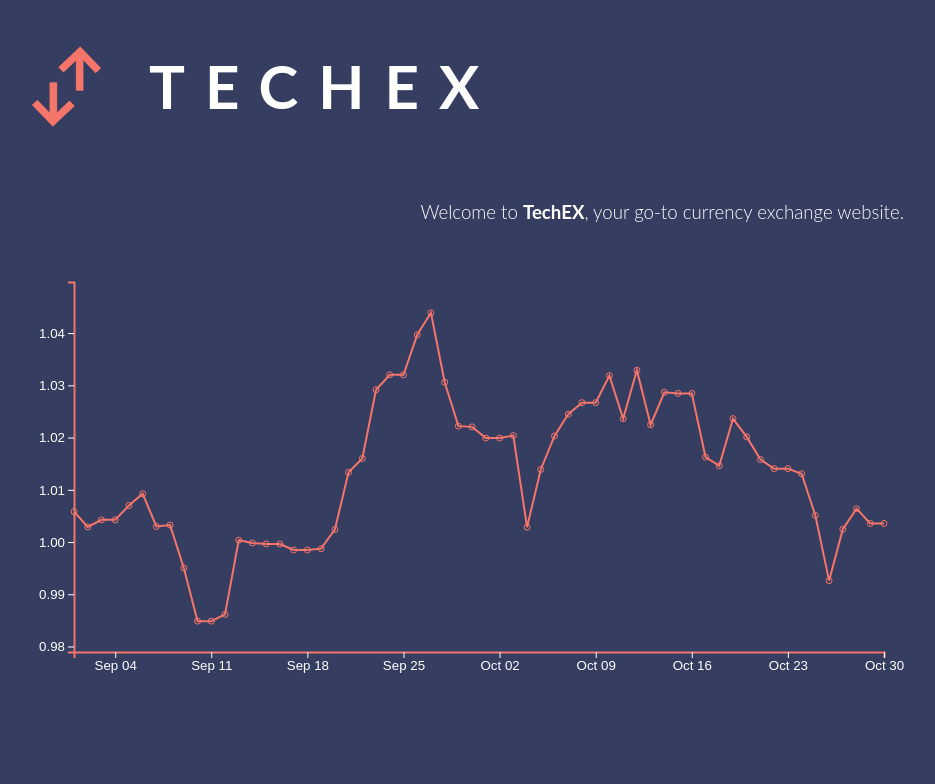
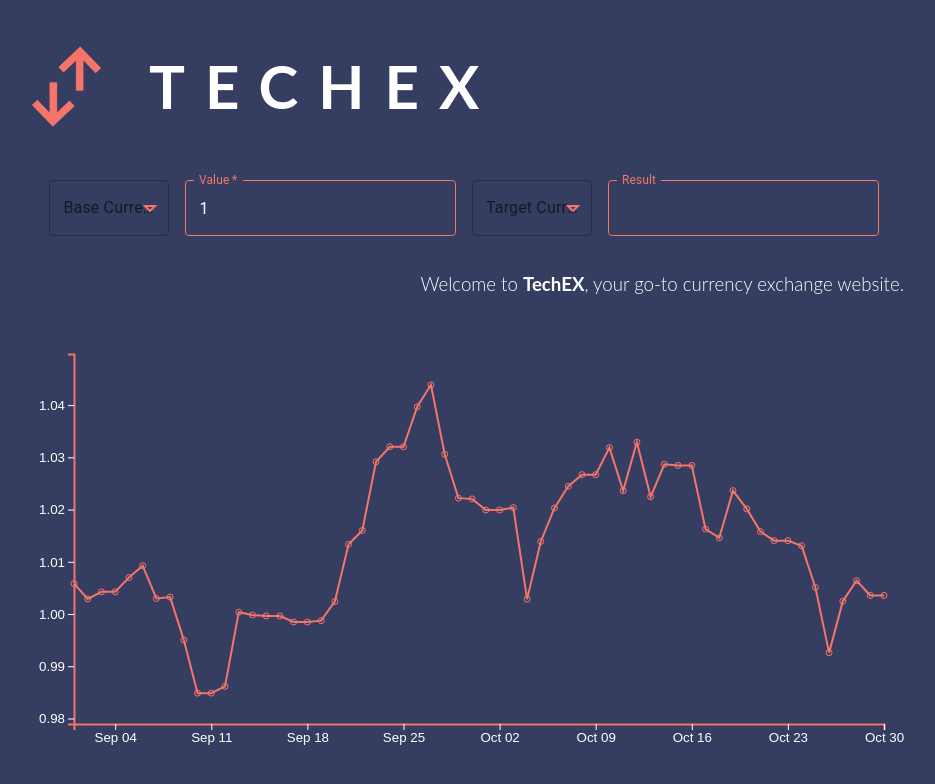
Before and after one commit to scottjanssen/TechEx, a React (Create React App) app in the folder react/: page / in a window 1280 px wide. Shown: the top 784 px of the page, without its empty margins (176-1111 px from the left). Built offline with nearby package versions, Linux system fonts and the light colour scheme.

Commit message:
dropdowns so far

```diff
--- a/react/package.json
+++ b/react/package.json
@@ -3,6 +3,9 @@
   "version": "0.1.0",
   "private": true,
   "dependencies": {
+    "@emotion/react": "^11.10.5",
+    "@emotion/styled": "^11.10.5",
+    "@mui/material": "^5.10.13",
     "@testing-library/jest-dom": "^5.16.5",
     "@testing-library/react": "^13.4.0",
     "@testing-library/user-event": "^13.5.0",
--- a/react/src/MainPage.js
+++ b/react/src/MainPage.js
@@ -1,6 +1,7 @@
 import { useState, useEffect } from "react";
 
 import HistoricalChart from "./components/HistoricalChart"
+import Dropdown from "./components/Dropdown";
 
 const MainPage = () => {
   const base = 'USD',
@@ -85,6 +86,12 @@ const MainPage = () => {
 
   return (
     <>
+      <div className='dropdown'>
+        <Dropdown.baseDropdown/>
+        <Dropdown.baseValue/>
+        <Dropdown.targetDropdown/>
+        <Dropdown.targetValue/>
+      </div>
       <div className='container'>
         <p style={ { textAlign: 'right' } }>
           Welcome to <strong>TechEX</strong>, your go-to currency exchange website.
--- /dev/null
+++ b/react/src/components/Dropdown.js
@@ -0,0 +1,110 @@
+import * as React from 'react';
+import InputLabel from '@mui/material/InputLabel';
+import Select from '@mui/material/Select';
+import FormControl from '@mui/material/FormControl';
+import MenuItem from '@mui/material/MenuItem';
+import Box from '@mui/material/Box';
+import TextField from '@mui/material/TextField';
+
+
+const Dropdown = {
+    baseDropdown: function baseDropdown() {
+        const handleChange = (event) => {
+            var value = event.target.value;
+        };
+    return (
+        <FormControl required sx={{ m: 1, minWidth: 120 }}>
+            <InputLabel id="demo-simple-select-required-label">Base Currency</InputLabel>
+            <Select
+            variant="outlined"
+            labelId="base-currency-select-required-label"
+            id="base-currency"
+            onChange={handleChange}
+            >
+            <MenuItem value="">
+                <em>None</em>
+            </MenuItem>
+            </Select>
+        </FormControl>
+    );
+    }
+
+    , baseValue: function baseValue() {
+        const handleChange = (event) => {
+            var value = event.target.value;
+        };
+    return (
+    <Box
+      component="form"
+      sx={{'& .MuiTextField-root': { m: 1, width: '25ch' },}}
+      noValidate
+      autoComplete="off"
+    >
+      <div>
+        <TextField
+          required
+          id="outlined-required"
+          label="Value"
+          defaultValue="1"
+          onChange={handleChange}
+          InputLabelProps={{style: { color: '#f5756b' },}}
+          inputProps={{ style: { color: "white" } }}
+          sx={{"& .MuiOutlinedInput-root": {"& > fieldset": { borderColor: "#f5756b" },},}}
+          variant="outlined"
+        />
+       </div>
+    </Box>
+    );
+    }
+
+    , targetDropdown: function targetDropdown() {
+        const handleChange = (event) => {
+            var value = event.target.value;
+        };
+    return (
+        <FormControl required sx={{ m: 1, minWidth: 120 }}>
+            <InputLabel id="demo-simple-select-required-label">Target Currency</InputLabel>
+            <Select
+            labelId="base-currency-select-required-label"
+            id="base-currency"
+            onChange={handleChange}
+            >
+            <MenuItem value="">
+                <em>None</em>
+            </MenuItem>
+            </Select>
+        </FormControl>
+    );
+    }
+
+    , targetValue: function targetValue() {
+        const handleChange = (event) => {
+            var value = event.target.value;
+        };
+    return (
+        <Box
+        component="form"
+        sx={{'& .MuiTextField-root': { m: 1, width: '25ch' },}}
+        noValidate
+        autoComplete="off"
+      >
+        <div>
+        <TextField
+            variant="outlined"
+            defaultValue=" "
+            label="Result"
+            disabled
+            InputLabelProps={{style: { color: '#f5756b' },}}
+            sx={{"& .MuiInputBase-root.Mui-disabled": {
+                "& > fieldset": {
+                    borderColor: "#f5756b",
+                    }
+                }
+            }}
+        />
+        </div>
+      </Box>
+    );
+    }
+}
+export default Dropdown;
--- a/react/src/index.css
+++ b/react/src/index.css
@@ -29,6 +29,12 @@ code {
 .container {
   padding-top: 10px;
   padding-bottom: 10px;
+}
+
+.dropdown {
+  display: flex;
+  align-items: center;
+  justify-content: center;
 }
 
 .row {
```
Also changed, not shown: 1 other file (tests, documents, lock files or other folders).
